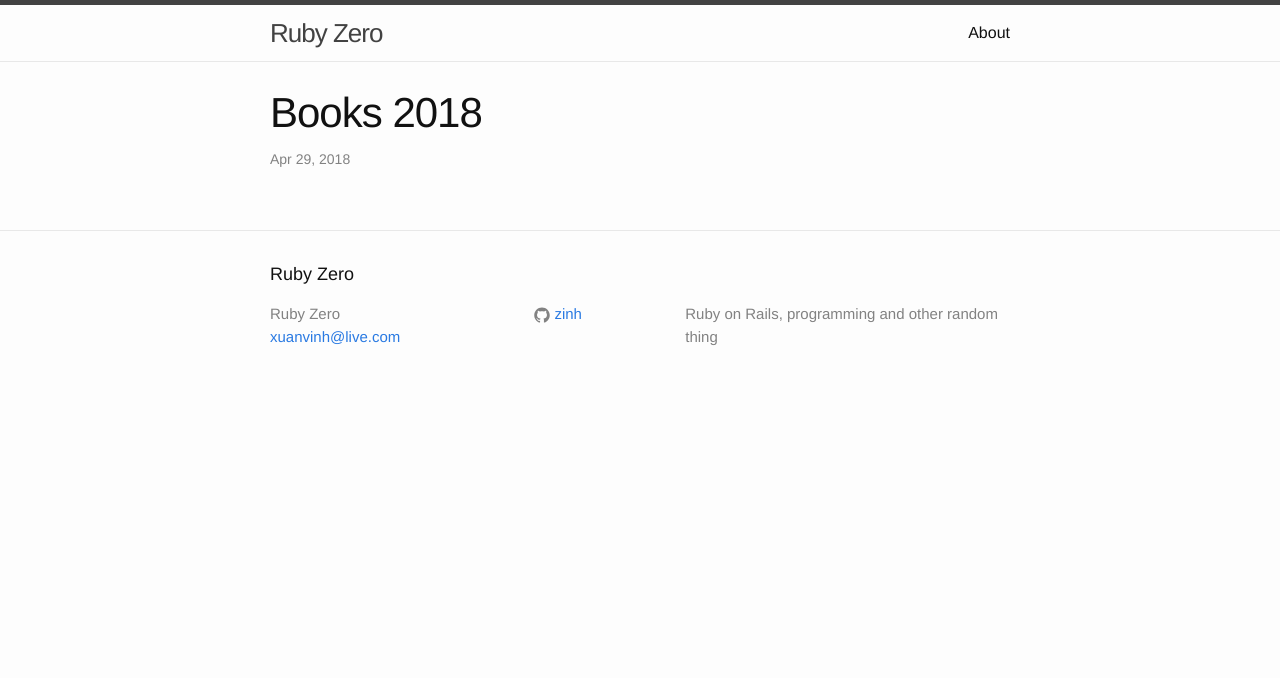
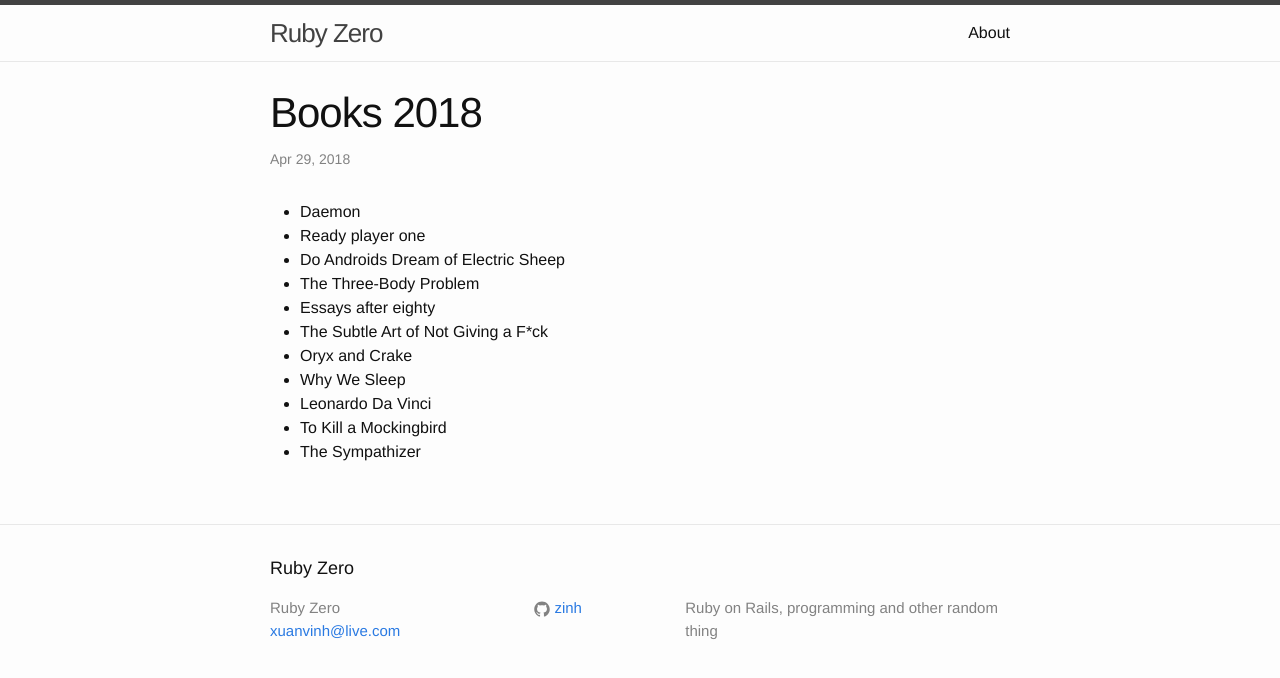
Before and after one commit to zinh/zinh.github.io, a Jekyll site: the page built from _posts/2018-12-25-books-2018.markdown, in a window 1280 px wide. Shown: the top 678 px of the page. Built offline with Jekyll 4.4.1, drawn with Linux system fonts in a browser that asks for light colours.

Commit message:
Update 2018-12-25-books-2018.markdown

```diff
--- a/_posts/2018-12-25-books-2018.markdown
+++ b/_posts/2018-12-25-books-2018.markdown
@@ -6,3 +6,15 @@ summary: Books that I have read this year
 description: Retrospective of books I have read this year
 categories: misc
 ---
+
+- Daemon
+- Ready player one
+- Do Androids Dream of Electric Sheep
+- The Three-Body Problem
+- Essays after eighty
+- The Subtle Art of Not Giving a F*ck
+- Oryx and Crake
+- Why We Sleep
+- Leonardo Da Vinci
+- To Kill a Mockingbird
+- The Sympathizer
```
